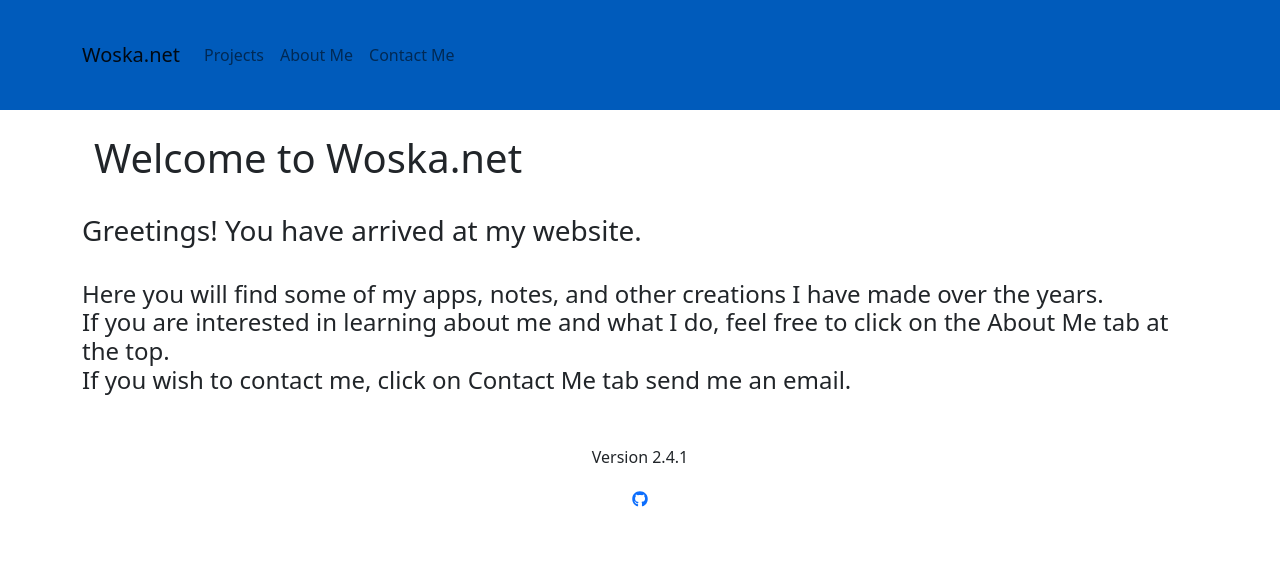
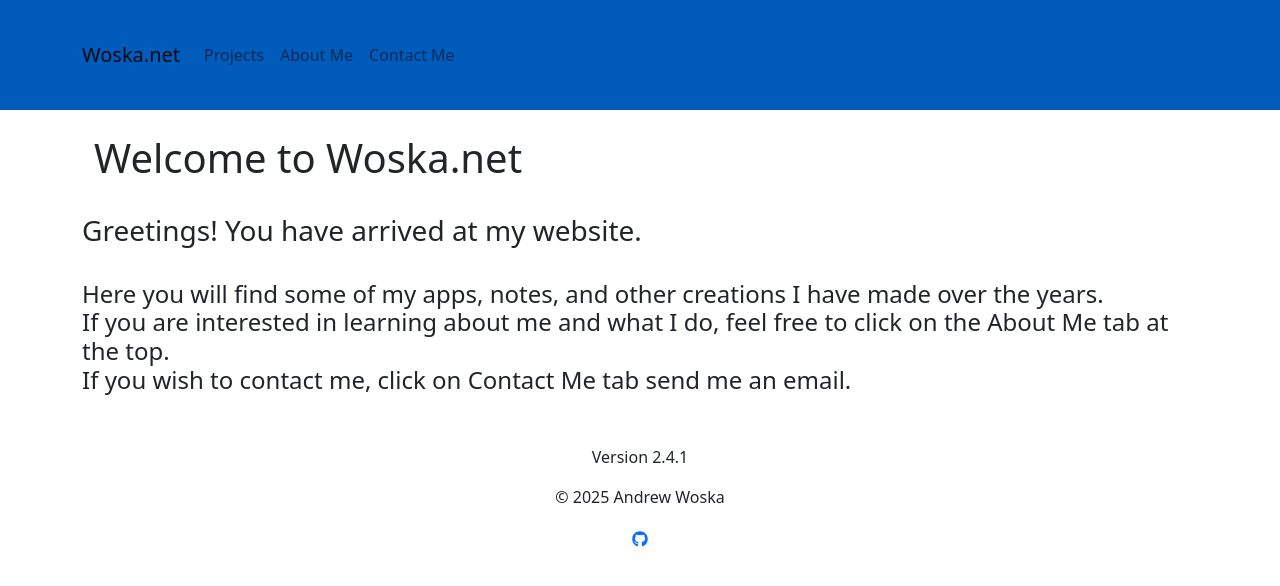
Before and after one commit to agwoska/woska.net-v2, a React app: page / in a window 1280 px wide. Shown: the top 586 px of the page. Built offline with nearby package versions, Linux system fonts and the light colour scheme.

Commit message:
add copyright notice

```diff
--- a/src/app/Footer.js
+++ b/src/app/Footer.js
@@ -5,6 +5,7 @@ import { FaGithub } from 'react-icons/fa';
 const Footer = () => (
     <div id="footer">
         <p>Version 2.4.1</p>
+        <p>© 2025 Andrew Woska</p>
         <a href="https://github.com/agwoska" target="_blank" rel="noreferrer" aria-label="Save">
             <FaGithub />
         </a>
```
